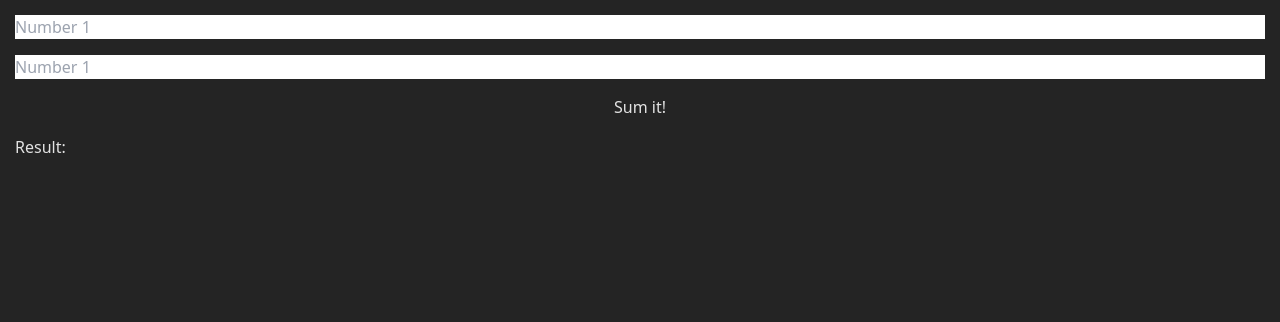
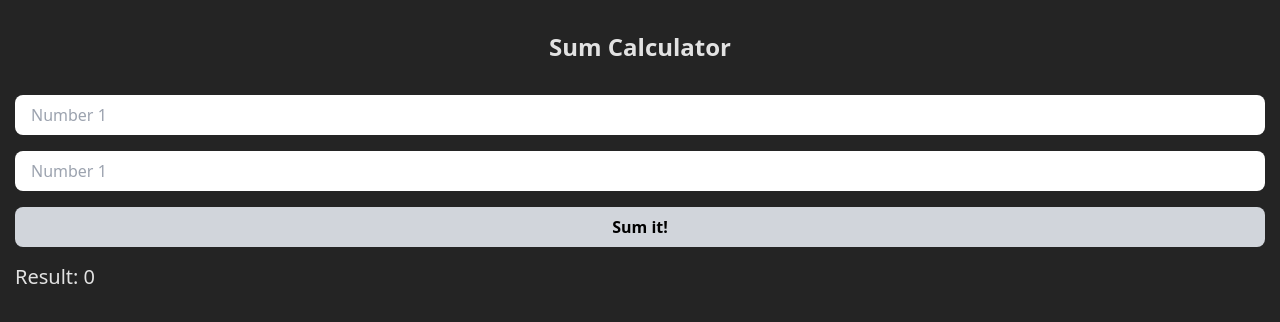
Before and after one commit to devrafael7/Next-Projects, a React (Vite) app in the folder project4/project4/: page /Calculator in a window 1280 px wide. Shown: the top 322 px of the page. Built offline with nearby package versions, Linux system fonts and the light colour scheme.

Commit message:
creating shopping cart element

```diff
--- a/project4/project4/src/App.tsx
+++ b/project4/project4/src/App.tsx
@@ -1,13 +1,15 @@
 import { BrowserRouter, Routes, Route } from "react-router-dom";
 import Calculator from "./components/Calculator";
-import Home from "./pages/Home";
+import Home from "./pages/Home"
+import ShoppingCart from "./components/ShoppingCart";
 
 function App() {
   return (
     <BrowserRouter>
       <Routes>
+        <Route path="/" element={<Home />} />
         <Route path="/Calculator" element={<Calculator />} />
-        <Route path="/" element={<Home />} />
+        <Route path="/ShoppingCart" element={<ShoppingCart />} />
       </Routes>
     </BrowserRouter>
   );
--- a/project4/project4/src/components/Calculator.tsx
+++ b/project4/project4/src/components/Calculator.tsx
@@ -1,18 +1,27 @@
 import React from "react";
+import { useState } from "react";
 
 
 export default function Calculator() {
+    const [value1, setValue1] = useState<number>(0);
+    const [value2, setValue2] = useState<number>(0);
+    const [result, setResult] = useState<number>(0);
 
+        return (
+        <div className="w-full h-auto flex flex-col gap-4">
+            <h1 className="self-center text-2xl my-4 font-semibold">
+                Sum Calculator
+            </h1>
 
-    return (
-        <div className="w-full h-auto flex flex-col gap-4">
-            <input type="number" placeholder="Number 1" />
-            <input type="number" placeholder="Number 1" />
-            <button type="button">
+            <input className="px-4 py-2 rounded-lg outline-none" type="number" placeholder="Number 1" onChange={e => setValue1(Number(e.target.value))}/>
+            <input className="px-4 py-2 rounded-lg outline-none" type="number" placeholder="Number 1" onChange={e => setValue2(Number(e.target.value))}/>
+            <button className="w-full py-2 bg-gray-300 text-black rounded-lg font-semibold hover:bg-gray-200 transition-all" type="button"
+            onClick={() => setResult(value1 + value2)}>
                 Sum it!
             </button>
-            <span>
-                Result:
+
+            <span className="text-xl">
+                Result: {result}
             </span>
         </div>
     )
--- /dev/null
+++ b/project4/project4/src/components/ShoppingCart.tsx
@@ -0,0 +1,39 @@
+import { useState } from "react";
+
+type Product = {
+    id: number;
+    name: string;
+};
+
+const products: Product[] = [
+    {id: 1, name: 'Shirt'},
+    {id: 2, name: 'Cap'},
+    {id: 3, name: 'Shoes'}
+];
+
+export default function ShoppingCart(){
+    const [cart, setCart] = useState<Product[]>([]);
+
+    const addProduct = (product: Product) => {
+        setCart([...cart, product]);
+    };
+
+    console.log(cart)
+    return (
+        <div className="w-full flex flex-col">
+            <h1 className="text-2xl self-center my-3">Products</h1>
+
+            {products.map(p => (
+                <div key={p.id}>
+                    {p.name} <button type="button" onClick={() => addProduct(p)}>
+                        Add to Cart
+                    </button>
+                </div>
+            ))}
+            <h2>
+                Total in Cart: {cart.length}
+            </h2>
+
+        </div>
+    )
+}
--- a/project4/project4/src/index.css
+++ b/project4/project4/src/index.css
@@ -18,3 +18,9 @@ body {
   min-height: 100vh;
   padding: 15px 15px;
 }
+
+input[type=number]::-webkit-inner-spin-button,
+input[type=number]::-webkit-outer-spin-button {
+  -webkit-appearance: none;
+  margin: 0;
+}
```
